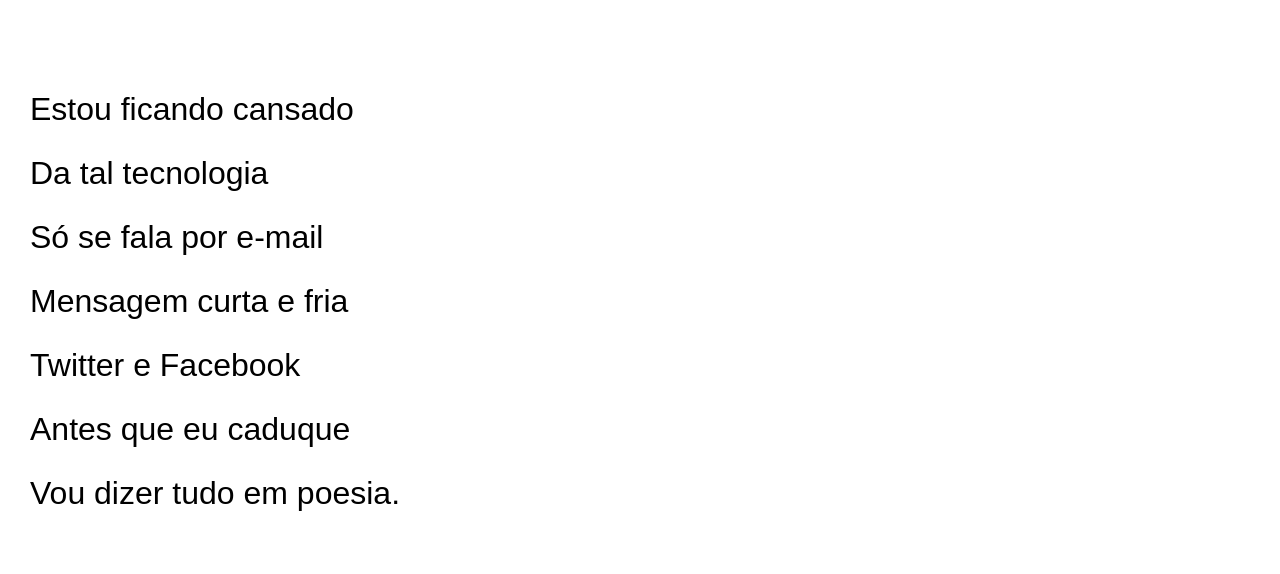
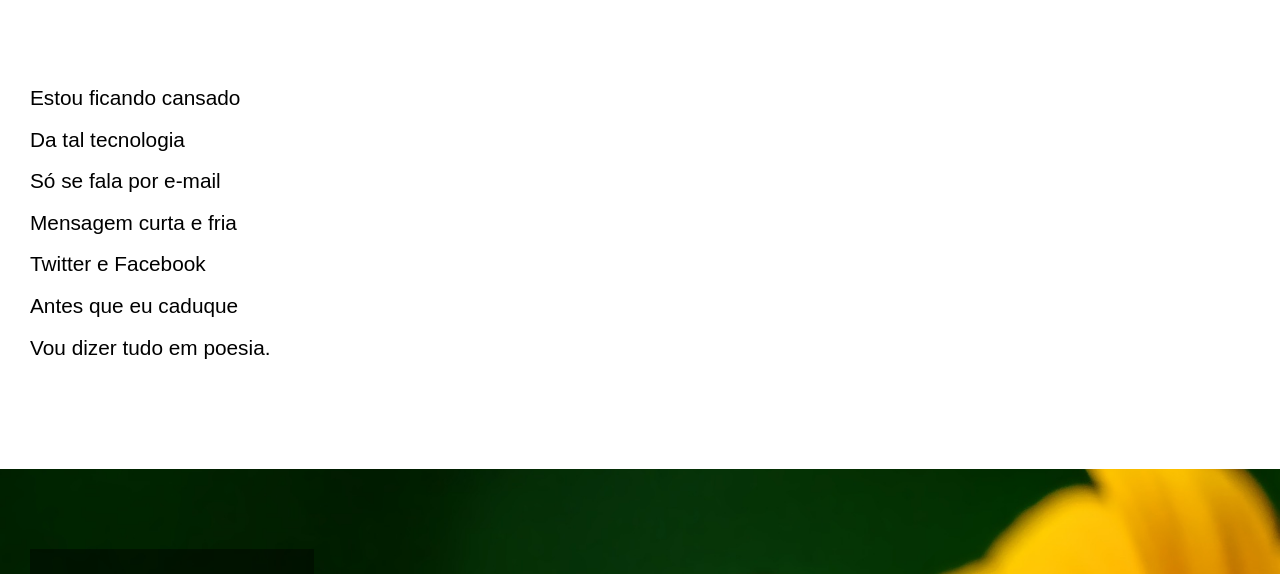
Before and after one commit to Mario2024-Lemene/projecto-cordel, a plain HTML site: page index.html in a window 1280 px wide. Shown: the part 215-789 px from the top of the page. Drawn offline with Linux system fonts and the light colour scheme; a web font is replaced by a local one.

Commit message:
configurando fontes

```diff
--- a/folhas/estilo.css
+++ b/folhas/estilo.css
@@ -63,7 +63,7 @@
     padding-left: 30px;
     font-family: var(--font1), Arial, Helvetica, sans-serif;
     font-weight: lighter;
-    font-size: 4vh;
+    font-size: 2.6vh;
 }
 
 section>p {
```
